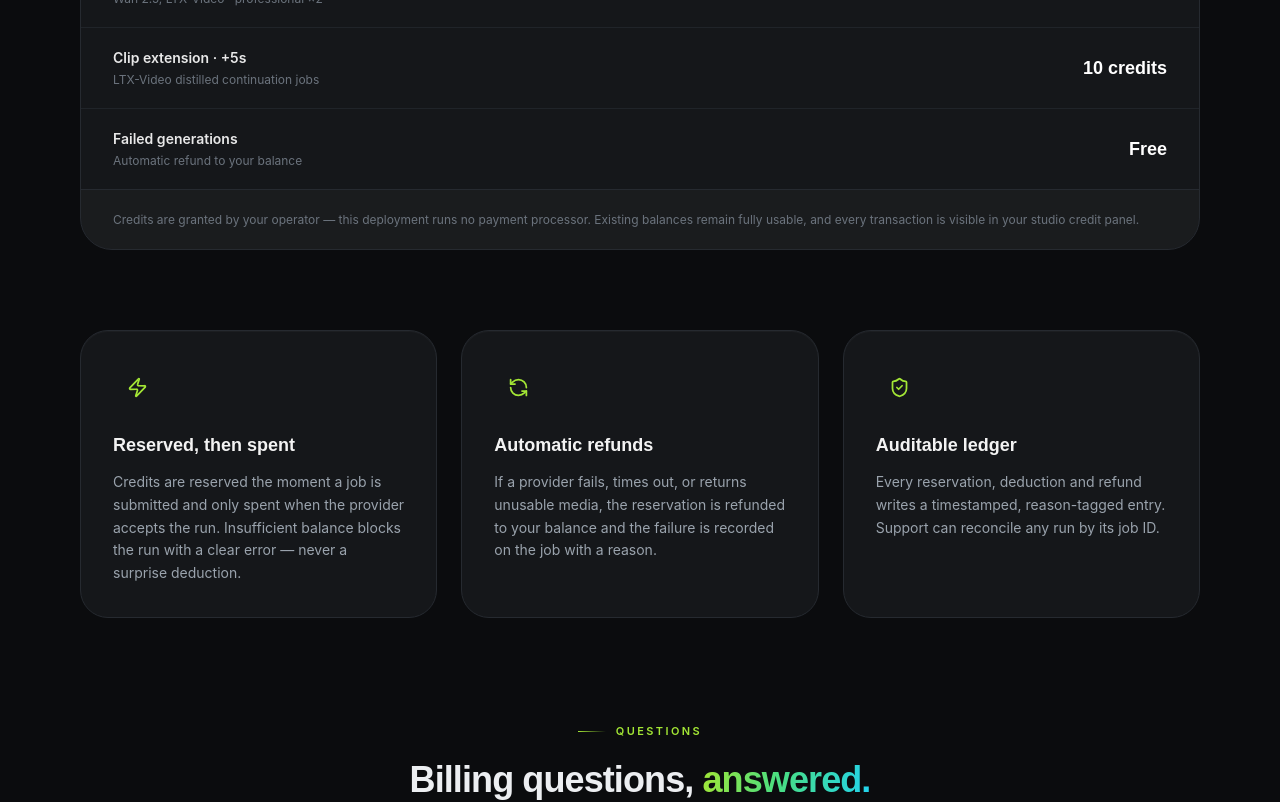
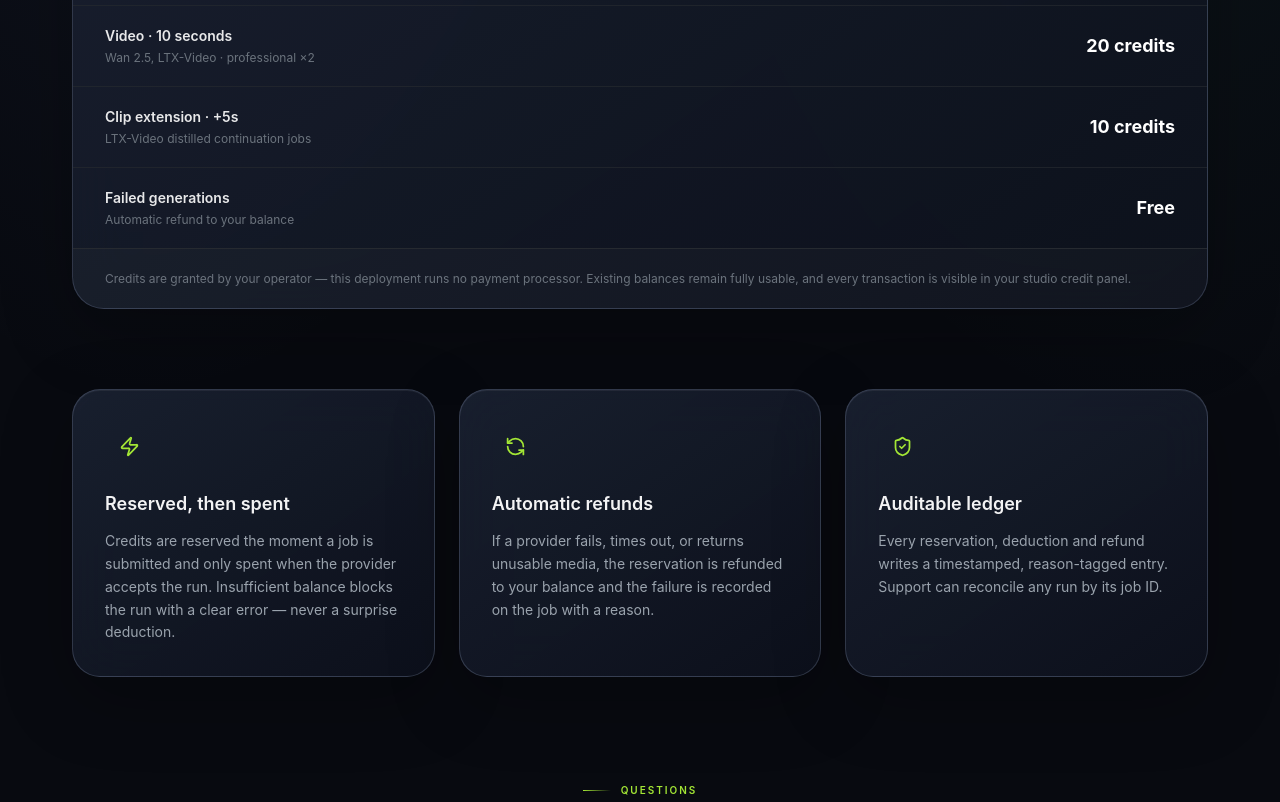
Before and after one commit to leephil1907-lab/NEXORA, a Next.js app: page /credits in a window 1280 px wide. Shown: the part 900-1702 px from the top of the page. Built offline with nearby package versions, Linux system fonts and the light colour scheme; no server answers.

Commit message:
Refresh NEXORA visual system with modern glass surfaces

```diff
--- a/src/app/globals.css
+++ b/src/app/globals.css
@@ -2,227 +2,118 @@
 @tailwind components;
 @tailwind utilities;
 
-/*
- * NEXORA design system — utilitarian tool interface.
- * Flat charcoal panels, 1px borders, dense controls, green→cyan primary actions.
- * No glows, no glassmorphism, no cosmic gradients.
- */
-
 :root {
   color-scheme: dark;
-  --bg: #0b0c0e;
-  --bg-2: #111316;
-  --panel: #15171a;
-  --panel-2: #191c20;
-  --line: #262a30;
-  --line-strong: #343a42;
-  --text: #eceef1;
-  --muted: #9aa3ad;
-  --dim: #6b737d;
-  --lime: #a3e635;
-  --green: #4ade80;
-  --cyan: #22d3ee;
-  --grad: linear-gradient(100deg, #a3e635 0%, #4ade80 48%, #22d3ee 100%);
-  --grad-text: linear-gradient(100deg, #a3e635 0%, #4ade80 45%, #22d3ee 100%);
-  --font-display: "Arial", "Helvetica Neue", ui-sans-serif, sans-serif;
+  --bg: #080a10;
+  --bg-2: #0d111b;
+  --panel: rgba(18, 23, 36, .78);
+  --panel-2: rgba(25, 32, 49, .82);
+  --line: rgba(160, 176, 210, .13);
+  --line-strong: rgba(160, 176, 210, .24);
+  --text: #f4f6fc;
+  --muted: #a3aec4;
+  --dim: #6f7b94;
+  --lime: #b5f36b;
+  --green: #72e0b1;
+  --cyan: #76d8f6;
+  --grad: linear-gradient(115deg, #c3f77a 0%, #72e0b1 48%, #76d8f6 100%);
+  --grad-text: linear-gradient(110deg, #d6ff9a 0%, #8ae8c3 52%, #8bdcf8 100%);
+  --font-display: "Inter", "SF Pro Display", ui-sans-serif, system-ui, sans-serif;
   --font-sans: "Inter", "Segoe UI", ui-sans-serif, system-ui, sans-serif;
 }
-
 * { box-sizing: border-box; }
-
-html {
-  scroll-behavior: smooth;
-  scroll-padding-top: 88px;
-}
-
+html { scroll-behavior: smooth; scroll-padding-top: 88px; }
 body {
   margin: 0;
-  background: var(--bg);
+  min-height: 100vh;
+  background:
+    radial-gradient(ellipse at 12% -10%, rgba(104, 129, 203, .16), transparent 38%),
+    radial-gradient(ellipse at 90% 4%, rgba(73, 181, 166, .10), transparent 34%),
+    var(--bg);
   color: var(--text);
   font-family: var(--font-sans);
   -webkit-font-smoothing: antialiased;
   text-rendering: optimizeLegibility;
   overflow-x: hidden;
 }
-
-::selection {
-  background: rgba(163, 230, 53, 0.28);
-  color: #fff;
-}
-
-::-webkit-scrollbar { width: 10px; height: 10px; }
-::-webkit-scrollbar-track { background: #0e1013; }
-::-webkit-scrollbar-thumb {
-  background: #2c3138;
-  border-radius: 999px;
-  border: 2px solid #0e1013;
-}
-::-webkit-scrollbar-thumb:hover { background: #3a414a; }
-
-:focus-visible {
-  outline: 2px solid rgba(34, 211, 238, 0.75);
-  outline-offset: 2px;
-}
-
+::selection { background: rgba(181, 243, 107, .28); color: #fff; }
+::-webkit-scrollbar { width: 9px; height: 9px; }
+::-webkit-scrollbar-track { background: #0a0d14; }
+::-webkit-scrollbar-thumb { background: #30394d; border-radius: 999px; border: 2px solid #0a0d14; }
+::-webkit-scrollbar-thumb:hover { background: #46536c; }
+:focus-visible { outline: 2px solid rgba(118, 216, 246, .8); outline-offset: 3px; }
 button { cursor: pointer; }
 input, textarea, select, button { font: inherit; }
 a { color: inherit; text-decoration: none; }
 img, video { max-width: 100%; display: block; }
 
 @layer components {
-  .site-container {
-    @apply mx-auto w-full max-w-[1200px] px-6 md:px-10;
+  .site-container { @apply mx-auto w-full max-w-[1200px] px-5 md:px-8; }
+  .glass {
+    background: linear-gradient(145deg, rgba(27, 34, 51, .82), rgba(13, 17, 28, .86));
+    border: 1px solid var(--line);
+    border-radius: 18px;
+    box-shadow: 0 18px 55px rgba(0,0,0,.22), inset 0 1px 0 rgba(255,255,255,.045);
+    backdrop-filter: blur(22px);
   }
-
-  /* Solid charcoal panels — the base surface of the tool UI */
-  .glass {
-    background: var(--panel);
-    border: 1px solid var(--line);
-    border-radius: 14px;
+  .glass-strong {
+    background: linear-gradient(145deg, rgba(27, 34, 51, .88), rgba(13, 17, 28, .92));
+    border: 1px solid var(--line-strong);
+    border-radius: 20px;
+    box-shadow: 0 22px 70px rgba(0,0,0,.27), inset 0 1px 0 rgba(255,255,255,.06);
+    backdrop-filter: blur(26px);
   }
-
-  .glass-strong {
-    background: var(--panel);
-    border: 1px solid var(--line);
-    border-radius: 16px;
-    box-shadow: inset 0 1px 0 rgba(255, 255, 255, 0.03);
+  .gradient-text { background: var(--grad-text); -webkit-background-clip: text; background-clip: text; color: transparent; }
+  .eyebrow { @apply inline-flex items-center gap-2.5 text-[10px] font-semibold uppercase tracking-[.2em] text-lime; }
+  .eyebrow-line { @apply h-px w-7 bg-gradient-to-r from-lime to-transparent; }
+  .btn { @apply inline-flex items-center justify-center gap-2 rounded-xl font-semibold transition-all duration-200 select-none; }
+  .btn-primary {
+    @apply btn px-5 py-3 text-sm text-[#0b1510];
+    background: var(--grad);
+    box-shadow: 0 7px 24px rgba(114, 224, 177, .16), inset 0 1px 0 rgba(255,255,255,.45);
   }
-
-  .gradient-text {
-    background: var(--grad-text);
-    -webkit-background-clip: text;
-    background-clip: text;
-    color: transparent;
+  .btn-primary:hover { filter: brightness(1.06); transform: translateY(-1px); box-shadow: 0 10px 30px rgba(114,224,177,.22); }
+  .btn-primary:active { transform: translateY(0); }
+  .btn-primary:disabled { opacity: .45; cursor: not-allowed; transform: none; filter: none; box-shadow: none; }
+  .btn-secondary {
+    @apply btn px-5 py-3 text-sm text-white/90;
+    background: rgba(255,255,255,.045);
+    border: 1px solid var(--line-strong);
+    backdrop-filter: blur(14px);
   }
-
-  .eyebrow {
-    @apply inline-flex items-center gap-2.5 text-[11px] font-semibold uppercase tracking-[0.22em] text-lime;
-  }
-
-  .eyebrow-line {
-    @apply h-px w-7 bg-gradient-to-r from-lime to-transparent;
-  }
-
-  .btn {
-    @apply inline-flex items-center justify-center gap-2 rounded-full font-semibold transition-all duration-200 select-none;
-  }
-
-  /* Primary action — the green→cyan Generate button from the tool language */
-  .btn-primary {
-    @apply btn px-6 py-3 text-sm text-[#07130a];
-    background: linear-gradient(100deg, #a3e635 0%, #4ade80 48%, #22d3ee 100%);
-    box-shadow: 0 4px 18px rgba(74, 222, 128, 0.18);
-  }
-  .btn-primary:hover {
-    filter: brightness(1.07);
-    box-shadow: 0 6px 24px rgba(74, 222, 128, 0.26);
-  }
-  .btn-primary:active { transform: translateY(1px); }
-  .btn-primary:disabled {
-    opacity: 0.45;
-    cursor: not-allowed;
-    transform: none;
-    filter: none;
-    box-shadow: none;
-  }
-
-  .btn-secondary {
-    @apply btn px-6 py-3 text-sm text-white/90;
-    background: var(--panel-2);
+  .btn-secondary:hover { border-color: rgba(118,216,246,.38); background: rgba(255,255,255,.075); }
+  .btn-secondary:disabled { opacity: .45; cursor: not-allowed; }
+  .btn-ghost { @apply btn px-3 py-2 text-sm text-muted; }
+  .btn-ghost:hover { @apply text-white; background: rgba(255,255,255,.06); }
+  .pill { @apply inline-flex items-center gap-2 rounded-full border px-3 py-1.5 text-[10px] font-medium tracking-wide text-muted; background: rgba(255,255,255,.035); border-color: var(--line); }
+  .pill-live { @apply pill; border-color: rgba(114,224,177,.3); color: #9cf0c7; background: rgba(114,224,177,.08); }
+  .dot-live { @apply h-1.5 w-1.5 rounded-full bg-mint; box-shadow: 0 0 9px rgba(126,226,184,.65); animation: pulseSoft 2.2s ease-in-out infinite; }
+  .field {
+    @apply w-full rounded-xl px-4 py-3 text-sm text-white placeholder:text-dim outline-none transition-all duration-150;
+    background: rgba(5, 9, 17, .62);
     border: 1px solid var(--line-strong);
   }
-  .btn-secondary:hover {
-    border-color: rgba(34, 211, 238, 0.5);
-    background: #1d2126;
-  }
-  .btn-secondary:disabled { opacity: 0.45; cursor: not-allowed; transform: none; }
-
-  .btn-ghost {
-    @apply btn px-4 py-2 text-sm text-muted;
-  }
-  .btn-ghost:hover { @apply text-white; background: rgba(255, 255, 255, 0.05); }
-
-  .pill {
-    @apply inline-flex items-center gap-2 rounded-full border border-line px-3.5 py-1.5 text-[11px] font-medium tracking-wide text-muted;
-    background: var(--panel-2);
-  }
-
-  .pill-live {
-    @apply pill;
-    border-color: rgba(74, 222, 128, 0.3);
-    color: #86efac;
-    background: rgba(74, 222, 128, 0.07);
-  }
-
-  .dot-live {
-    @apply h-1.5 w-1.5 rounded-full bg-mint;
-    box-shadow: 0 0 8px rgba(126, 226, 184, 0.7);
-    animation: pulseSoft 2.2s ease-in-out infinite;
-  }
-
-  .field {
-    @apply w-full rounded-xl border border-line bg-[#101216] px-4 py-3 text-sm text-white placeholder:text-dim outline-none transition-colors duration-150;
-  }
-  .field:hover { border-color: var(--line-strong); }
-  .field:focus {
-    border-color: rgba(34, 211, 238, 0.55);
-    box-shadow: 0 0 0 3px rgba(34, 211, 238, 0.12);
-  }
-
-  .card-hover {
-    @apply transition-all duration-200;
-  }
-  .card-hover:hover {
-    border-color: var(--line-strong);
-    background: var(--panel-2);
-  }
-
-  .divider {
-    @apply h-px w-full bg-line;
-  }
+  .field:hover { border-color: rgba(160,176,210,.34); }
+  .field:focus { border-color: rgba(118,216,246,.58); box-shadow: 0 0 0 3px rgba(118,216,246,.10); }
+  .card-hover { @apply transition-all duration-200; }
+  .card-hover:hover { border-color: rgba(181,243,107,.28); background: rgba(30,39,58,.84); transform: translateY(-2px); }
+  .divider { @apply h-px w-full; background: var(--line); }
 }
-
 @layer utilities {
   .grid-lines {
-    background-image:
-      linear-gradient(rgba(255, 255, 255, 0.03) 1px, transparent 1px),
-      linear-gradient(90deg, rgba(255, 255, 255, 0.03) 1px, transparent 1px);
-    background-size: 56px 56px;
-    mask-image: radial-gradient(ellipse 90% 70% at 50% 0%, black 20%, transparent 75%);
-    -webkit-mask-image: radial-gradient(ellipse 90% 70% at 50% 0%, black 20%, transparent 75%);
+    background-image: linear-gradient(rgba(255,255,255,.025) 1px, transparent 1px), linear-gradient(90deg, rgba(255,255,255,.025) 1px, transparent 1px);
+    background-size: 64px 64px;
+    mask-image: radial-gradient(ellipse 90% 70% at 50% 0%, black 18%, transparent 78%);
+    -webkit-mask-image: radial-gradient(ellipse 90% 70% at 50% 0%, black 18%, transparent 78%);
   }
-
-  .text-shadow-glow {
-    text-shadow: 0 0 40px rgba(163, 230, 53, 0.25);
-  }
-
-  .reveal-pending {
-    opacity: 0;
-    transform: translateY(22px);
-    transition: opacity 0.7s cubic-bezier(0.22, 1, 0.36, 1), transform 0.7s cubic-bezier(0.22, 1, 0.36, 1);
-    transition-delay: var(--reveal-delay, 0ms);
-  }
-  .reveal-pending.is-visible {
-    opacity: 1;
-    transform: translateY(0);
-  }
-
+  .text-shadow-glow { text-shadow: 0 0 34px rgba(181,243,107,.16); }
+  .reveal-pending { opacity: 0; transform: translateY(18px); transition: opacity .65s cubic-bezier(.22,1,.36,1), transform .65s cubic-bezier(.22,1,.36,1); transition-delay: var(--reveal-delay,0ms); }
+  .reveal-pending.is-visible { opacity: 1; transform: translateY(0); }
   .scrollbar-none::-webkit-scrollbar { display: none; }
   .scrollbar-none { scrollbar-width: none; }
 }
-
 @media (prefers-reduced-motion: reduce) {
   html { scroll-behavior: auto; }
-  .reveal-pending {
-    opacity: 1;
-    transform: none;
-    transition: none;
-  }
-  .animate-marquee,
-  .animate-spin-slow,
-  .animate-float,
-  .animate-shimmer,
-  .animate-pulse-soft {
-    animation: none !important;
-  }
+  *, *::before, *::after { scroll-behavior: auto !important; animation-duration: .01ms !important; animation-iteration-count: 1 !important; transition-duration: .01ms !important; }
+  .reveal-pending { opacity: 1; transform: none; transition: none; }
 }
```
